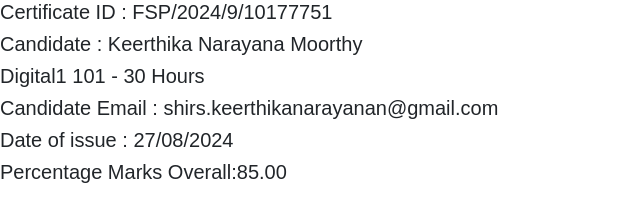
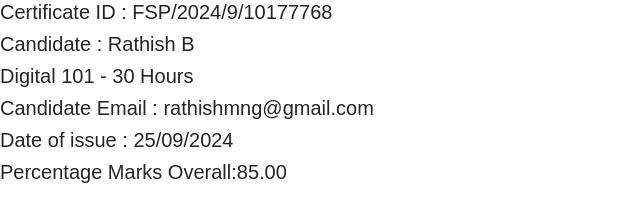
Before and after one commit to Barath2812/fun-inspiration-7476-digital101, a plain HTML site: page index.html in a window 1280 px wide. Shown: the whole page, without its empty margins (0-640 px from the left). Drawn offline with nearby package versions, Linux system fonts and the light colour scheme.

Commit message:
Add files via upload

```diff
--- a/index.html
+++ b/index.html
@@ -10,11 +10,11 @@
 <body>
     <main>
         <div class="row">
-    <h5 style="font-family:Arial, Helvetica, sans-serif;" >Certificate ID : FSP/2024/9/10177751</h5>
-    <h5 style="font-family:Arial, Helvetica, sans-serif;">Candidate : Keerthika Narayana Moorthy</h5>
-    <h5 style="font-family:Arial, Helvetica, sans-serif;">Digital1 101 - 30 Hours</h5>
-    <h5 style="font-family:Arial, Helvetica, sans-serif;">Candidate Email : shirs.keerthikanarayanan@gmail.com</h5>
-    <h5 style="font-family:Arial, Helvetica, sans-serif;">Date of issue : 27/08/2024</h5>
+    <h5 style="font-family:Arial, Helvetica, sans-serif;" >Certificate ID : FSP/2024/9/10177768</h5>
+    <h5 style="font-family:Arial, Helvetica, sans-serif;">Candidate : Rathish B</h5>
+    <h5 style="font-family:Arial, Helvetica, sans-serif;">Digital 101 - 30 Hours</h5>
+    <h5 style="font-family:Arial, Helvetica, sans-serif;">Candidate Email : rathishmng@gmail.com</h5>
+    <h5 style="font-family:Arial, Helvetica, sans-serif;">Date of issue : 25/09/2024</h5>
     <h5 style="font-family:Arial, Helvetica, sans-serif;">Percentage Marks Overall:85.00</h5>
     <script src="https://cdn.jsdelivr.net/npm/bootstrap@5.3.3/dist/js/bootstrap.bundle.min.js" integrity="sha384-YvpcrYf0tY3lHB60NNkmXc5s9fDVZLESaAA55NDzOxhy9GkcIdslK1eN7N6jIeHz" crossorigin="anonymous"></script>
 </div>
```
